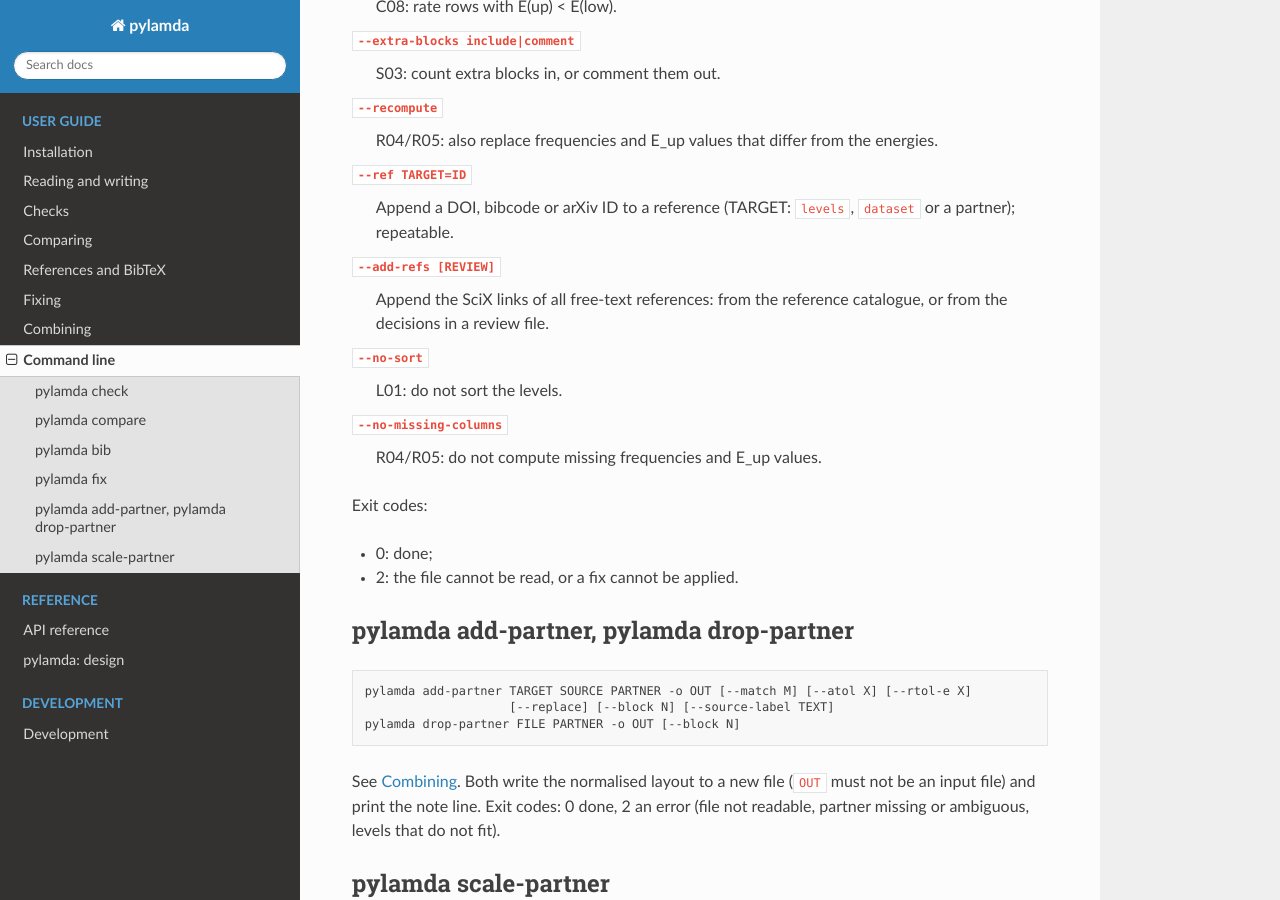
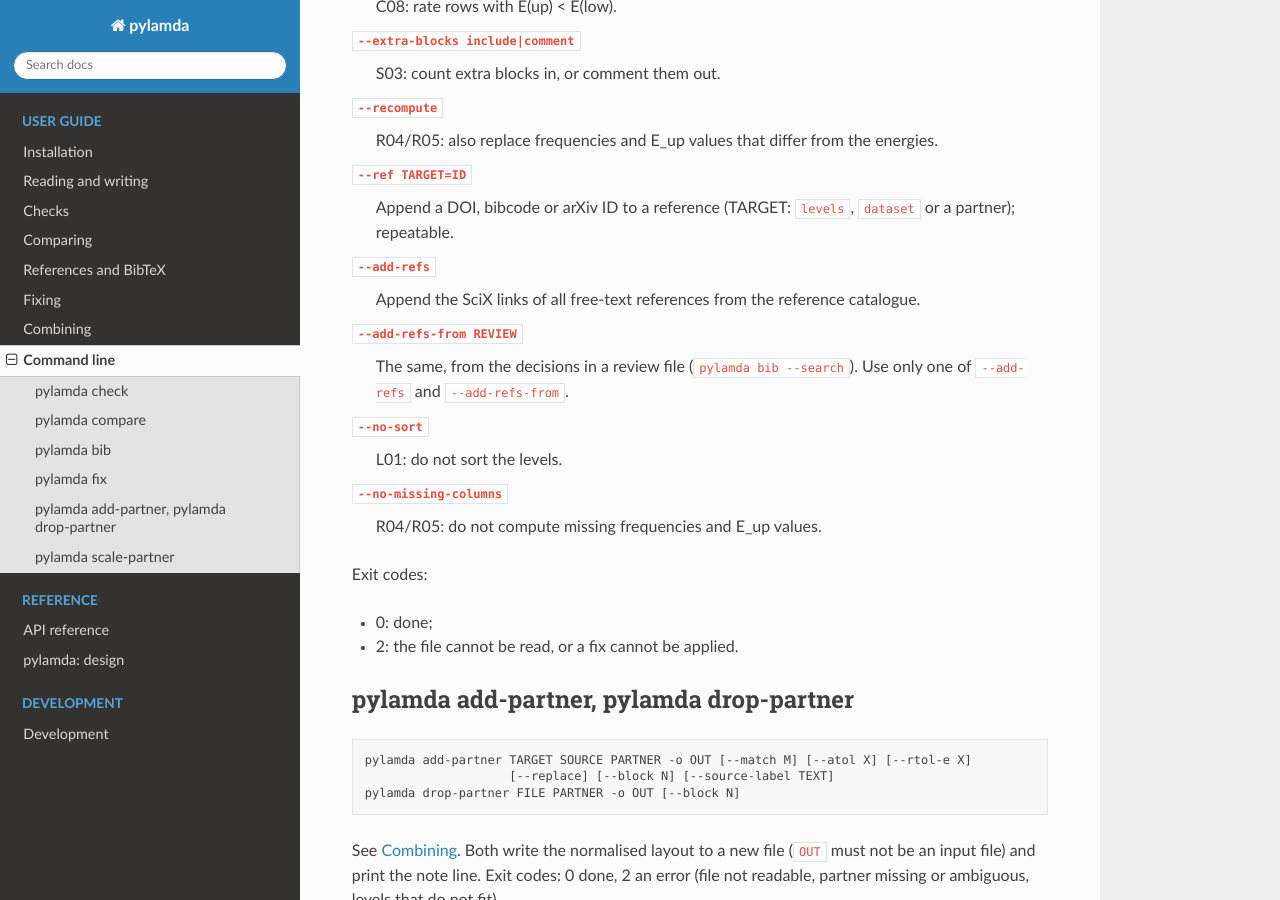
Before and after one commit to chrab/pylamda, a Sphinx documentation site: the page built from docs/cli.rst, in a window 1280 px wide and 900 px high, scrolled down 4663 px. Built offline with Sphinx 7.4.7 and the Read the Docs theme 3.1.0, drawn with Linux system fonts in a browser that asks for light colours.

Commit message:
Split fix --add-refs into --add-refs and --add-refs-from
--add-refs took an optional review file, so "--add-refs FILE" read FILE as the
review file. --add-refs is now a flag (reference catalogue); --add-refs-from
REVIEW takes the review file. The two options exclude each other.

Co-Authored-By: Claude Opus 5.5 <noreply@anthropic.com>

```diff
--- a/docs/cli.rst
+++ b/docs/cli.rst
@@ -195,9 +195,11 @@ Fixes:
 ``--ref TARGET=ID``
    Append a DOI, bibcode or arXiv ID to a reference (TARGET: ``levels``, ``dataset`` or
    a partner); repeatable.
-``--add-refs [REVIEW]``
-   Append the SciX links of all free-text references: from the reference catalogue, or
-   from the decisions in a review file.
+``--add-refs``
+   Append the SciX links of all free-text references from the reference catalogue.
+``--add-refs-from REVIEW``
+   The same, from the decisions in a review file (``pylamda bib --search``). Use only
+   one of ``--add-refs`` and ``--add-refs-from``.
 ``--no-sort``
    L01: do not sort the levels.
 ``--no-missing-columns``
--- a/docs/fixing.rst
+++ b/docs/fixing.rst
@@ -125,7 +125,7 @@ identifier) at once:
 .. code-block:: bash
 
    pylamda fix co.dat --in-place --add-refs                 # from the reference catalogue
-   pylamda fix co.dat --in-place --add-refs review.json     # from the decisions in a review file
+   pylamda fix co.dat --in-place --add-refs-from review.json  # from the decisions in a review file
 
 - From the catalogue, only papers found at the same place or for the same molecule are
   written; a match by the text alone is not.
--- a/docs/references.rst
+++ b/docs/references.rst
@@ -80,7 +80,7 @@ The results are only **candidates**: they go into the review file, never into th
 BibTeX file or a data file. Set ``"decision"`` for each group in the review file
 (``"ok"`` for the proposal, a bibcode, ``"none"`` or ``"skip"``). Running ``--search``
 again keeps the decisions. Decided groups can then be written into the files
-(:doc:`fixing`, ``--add-refs review.json``) and sent to the pylamda maintainers as
+(:doc:`fixing`, ``--add-refs-from review.json``) and sent to the pylamda maintainers as
 additions to the catalogue (a pull request with the review file).
 
 Adding decisions to the catalogue (maintainers)
```
Also changed, not shown: docs/design.md (+3 -3 lines), 2 other files.
